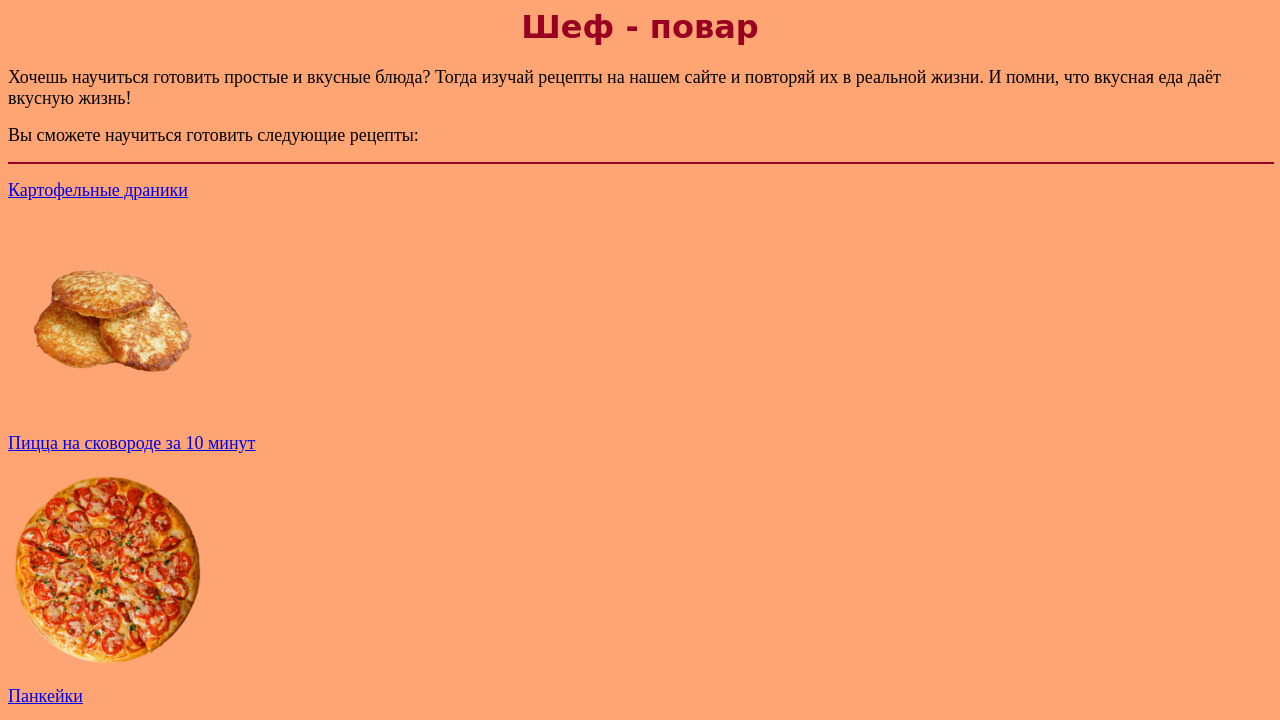
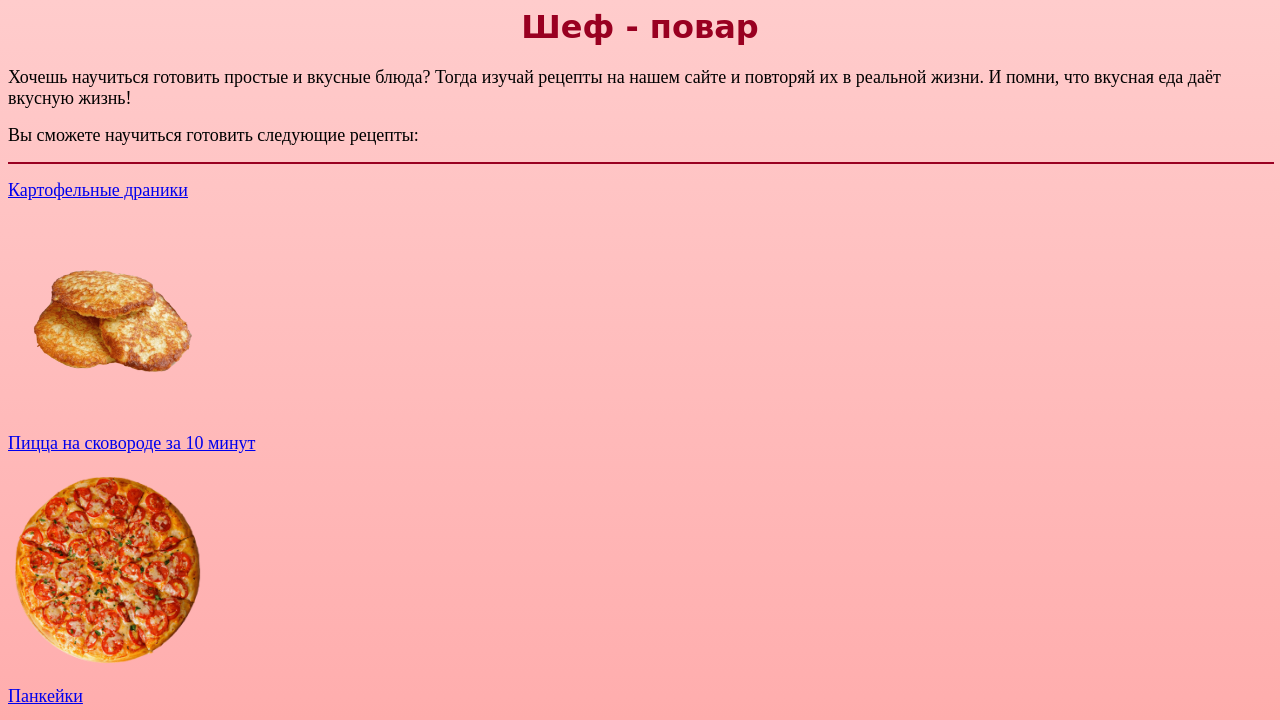
Before and after one commit to frutex/frutex.github.io, a plain HTML site: page index.html in a window 1280 px wide. Shown: the top 720 px of the page. Drawn offline with Linux system fonts and the light colour scheme.

Commit message:
Update index.html

```diff
--- a/index.html
+++ b/index.html
@@ -2,6 +2,11 @@
 <head>
   <title>Главная</title>
 </head>
+  <style>
+    body {
+        background: linear-gradient(to bottom, #ffcccc, #ff9999);
+    }
+</style>
 <body bgcolor="#FFA473">
 <center><h1><font color="#990021" face="Cursive">Шеф - повар</font></h1></center>
   <p><font color="black" size=4>Хочешь научиться готовить простые и вкусные блюда? Тогда изучай рецепты на нашем сайте и повторяй их в реальной жизни. И помни, что вкусная еда даёт вкусную жизнь!</font></p>
```
